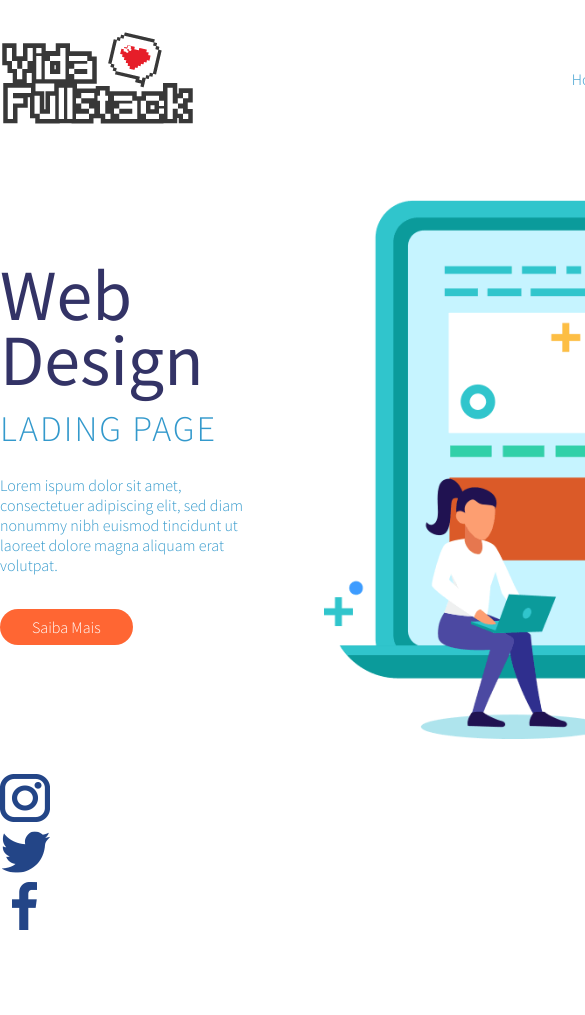
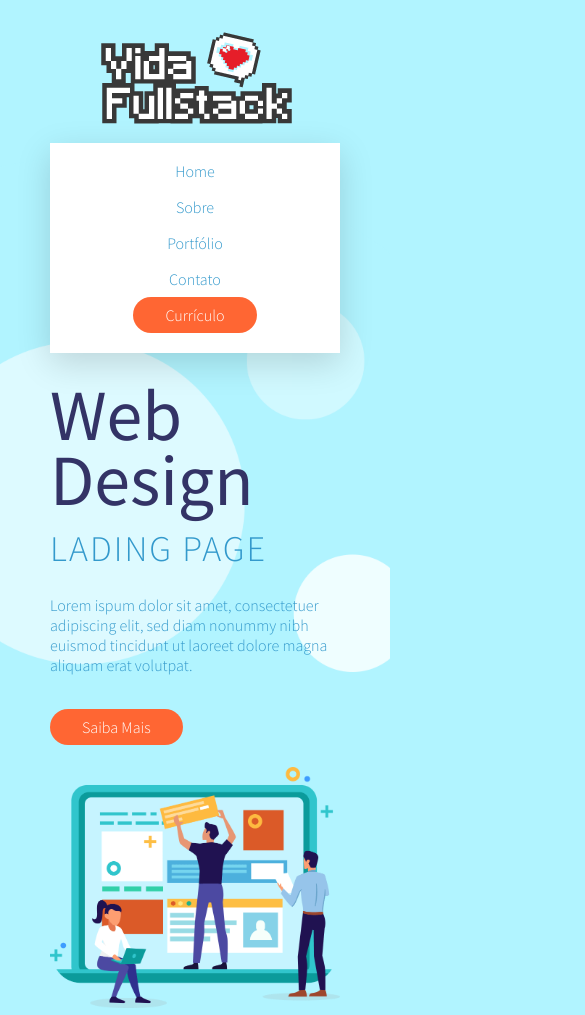
Before and after one commit to maikaodev/Praticando, a plain HTML site: page index.html in a window 390 px wide. Shown: the top 1015 px of the page, 585 px wide, since content can reach past the window. Before the commit the page ends 935 px from the top, so only its background shows below. Drawn offline with Linux system fonts and the light colour scheme.

Commit message:
Terminando Web Responsivo

```diff
--- /dev/null
+++ b/assets/css/bootstrap.css
@@ -0,0 +1,27 @@
+/* Reset CSS */
+* {
+  margin: 0;
+  padding: 0;
+  border: 0;
+  font-size: 100%;
+  font-family: "Source Sans Pro", sans-serif;
+  font-weight: 300;
+  vertical-align: baseline;
+  text-decoration: none;
+  list-style: none;
+}
+body {
+  background: url("../imagens/bolha-background.png");
+  background-repeat: no-repeat;
+  background-position: left center;
+}
+.container {
+  width: 1024px;
+  margin: 30px auto;
+  display: flex;
+  flex-direction: column;
+}
+.row {
+  display: flex;
+  flex-direction: row;
+}
--- /dev/null
+++ b/assets/css/footer.css
@@ -0,0 +1,6 @@
+footer ul li {
+  margin: 0 30px 0 0;
+}
+footer ul li a img {
+  width: 32px;
+}
--- a/assets/css/header.css
+++ b/assets/css/header.css
@@ -6,7 +6,6 @@ header nav ul {
   display: flex;
   flex-direction: row;
   align-items: center;
-  list-style: none;
 }
 header nav ul li a {
   margin: 0px 16px;
--- /dev/null
+++ b/assets/css/responsive-background.css
@@ -0,0 +1,30 @@
+@media (min-width: 1900px) {
+  body {
+    background-size: 880px;
+  }
+}
+@media (max-width: 1700px) {
+  body {
+    background-size: 800px;
+  }
+}
+@media (max-width: 1550px) {
+  body {
+    background-size: 750px;
+  }
+}
+@media (max-width: 1440) {
+  body {
+    background-size: 700px;
+  }
+}
+@media (max-width: 1330px) {
+  body {
+    background-size: 650px;
+  }
+}
+@media (max-width: 1220px) {
+  body {
+    background-size: 600px;
+  }
+}
--- /dev/null
+++ b/assets/css/responsive-elements.css
@@ -0,0 +1,63 @@
+@media (max-width: 1150px) {
+  .container {
+    width: 950px;
+  }
+}
+@media (max-width: 1024px) {
+  .container {
+    width: 850px;
+  }
+  .sobre-web-design figcaption img {
+    width: 600px;
+  }
+}
+@media (max-width: 915px) {
+  body {
+    background-position: left top;
+    background-color: #b1f4ff;
+  }
+  .container {
+    width: 600px;
+  }
+  .row {
+    flex-direction: column;
+  }
+  head nav {
+    margin: 30px 0;
+  }
+  .sobre-web-design article {
+    width: 100%;
+  }
+  .sobre-web-design figcaption img {
+    width: 100%;
+    margin: 30px 0 0 0;
+  }
+  footer .row {
+    flex-direction: row;
+    justify-content: center;
+  }
+}
+
+@media (max-width: 665px) {
+  .container {
+    width: 400px;
+  }
+}
+@media (max-width: 450px) {
+  .container {
+    width: 290px;
+  }
+  header nav {
+    background: #fff;
+    width: 100%;
+    margin-top: 16px;
+    padding: 10px 0 20px;
+    box-shadow: 0px 10px 32px rgba(0, 0, 0, 0.15);
+  }
+  header nav ul {
+    flex-direction: column;
+  }
+  header nav ul li {
+    margin: 8px 0;
+  }
+}
--- a/assets/css/style.css
+++ b/assets/css/style.css
@@ -1,27 +1,11 @@
 /* Font */
 @import url("https://fonts.googleapis.com/css2?family=Source+Sans+Pro:wght@200;300;400&display=swap");
 /* Components */
+
+@import "./bootstrap.css";
 @import "./header.css";
 @import "./buttons.css";
 @import "./main.css";
-/* Reset CSS */
-* {
-  margin: 0;
-  padding: 0;
-  border: 0;
-  font-size: 100%;
-  font-family: "Source Sans Pro", sans-serif;
-  font-weight: 300;
-  vertical-align: baseline;
-  text-decoration: none;
-}
-.container {
-  width: 1024px;
-  margin: 30px auto;
-  display: flex;
-  flex-direction: column;
-}
-.row {
-  display: flex;
-  flex-direction: row;
-}
+@import "./footer.css";
+@import "./responsive-background.css";
+@import "./responsive-elements.css";
--- a/index.html
+++ b/index.html
@@ -62,9 +62,9 @@
     </main>
     <!-- End Container -->
     <!-- Footer -->
-    <footer>
+    <footer class="container">
       <!-- Redes Sociais -->
-      <ul>
+      <ul class="row">
         <li>
           <a href="#">
             <img src="./assets/imagens/logo-insta.png" alt="Instagram" />
```
